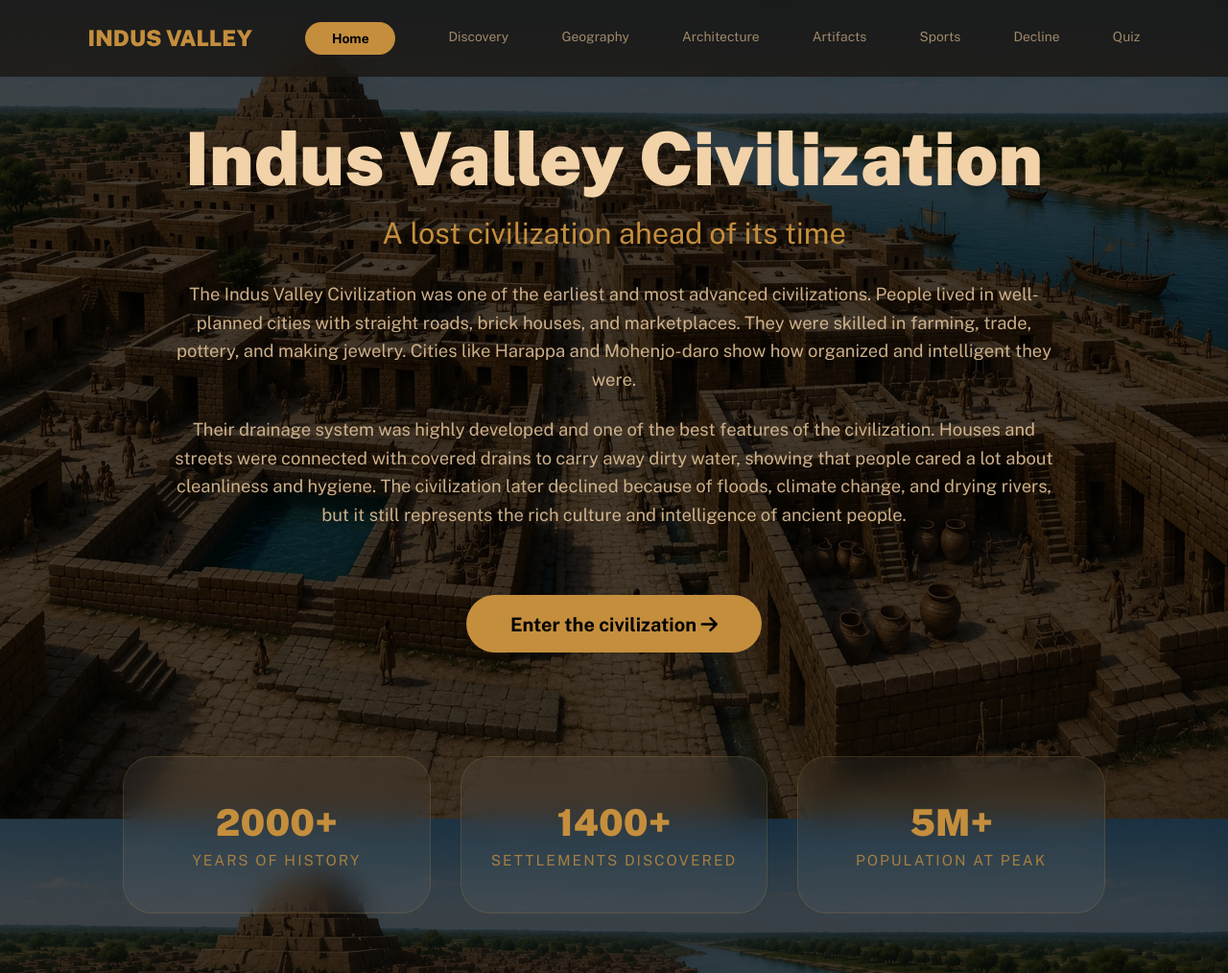
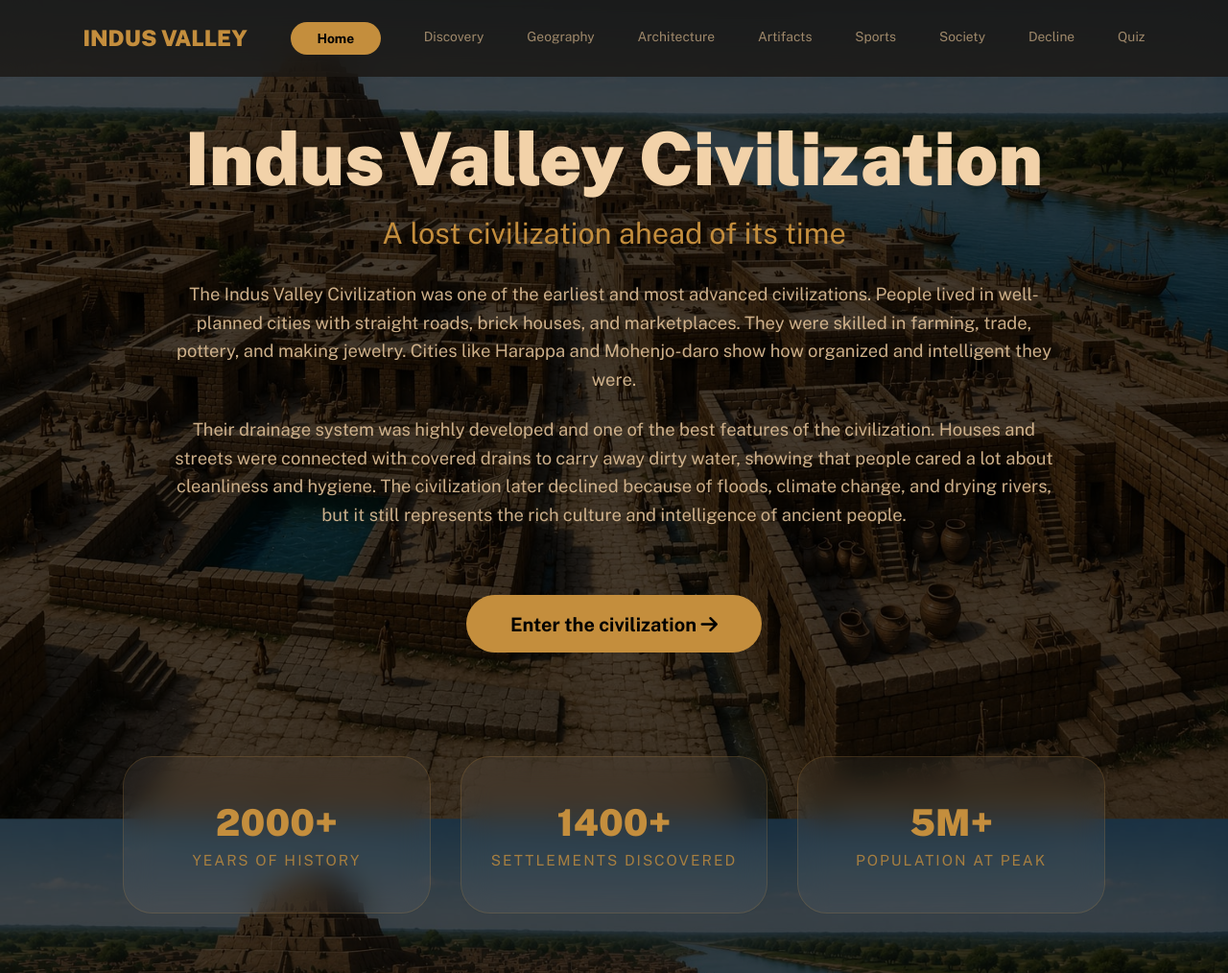
Before and after one commit to Lucas-2902/Indus-Valley-Civilization, a plain HTML site: page index.html in a window 1280 px wide. Shown: the whole page at 96% size. Drawn offline with nearby package versions, Linux system fonts and the light colour scheme.

Commit message:
Update index.html

```diff
--- a/index.html
+++ b/index.html
@@ -33,6 +33,7 @@
             <a href="bricks.html" class="inactive">Architecture</a>
             <a href="artifacts.html" class="inactive">Artifacts</a>
             <a href="sports.html" class="inactive">Sports</a>
+            <a href="society.html" class="inactive">Society</a>
             <a href="decline.html" class="inactive">Decline</a>
             <a href="quiz.html" class="inactive">Quiz</a>
         </div>
```
